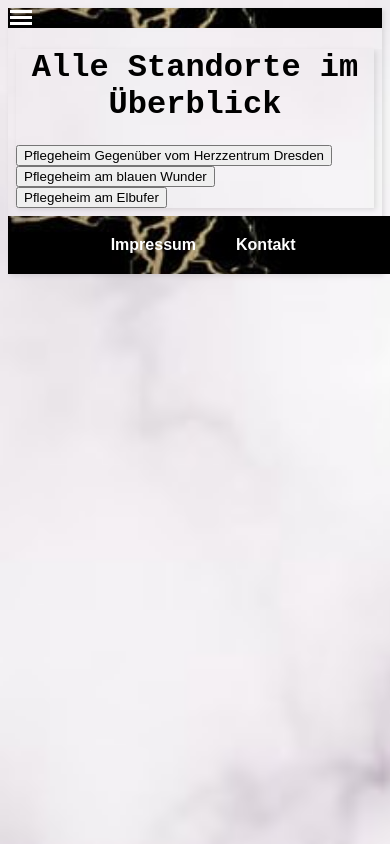
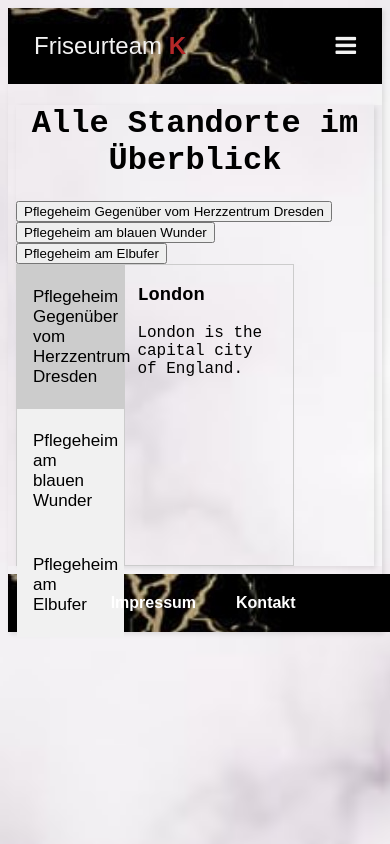
Before and after one commit to MarcoB507/FriseurteamK, an Angular app: page /placement in a window 390 px wide. Built offline with nearby package versions, Linux system fonts and the light colour scheme.

Commit message:
re-work mainpage, header & placement component

```diff
--- a/src/app/components/mainpage/mainpage.component.html
+++ b/src/app/components/mainpage/mainpage.component.html
@@ -37,8 +37,10 @@
   <span class="dot" (click)="currentSlide(2)"></span>
 </div>
 
+<br>
+
 <div id="mainpage_SecondText">
-  <h1 class="mainpage_h1">Reguläre Öffnungzeiten</h1>
+  <h1 class="mainpage_h1">Reguläre Öffnungzeiten</h1><br>
   <table class="price-table">
     <tbody>
     <tr>
@@ -66,7 +68,7 @@
       <td>geschlossen</td>
     </tr>
     </tbody>
-  </table>
+  </table><br><br><br>
 </div>
 <h1 class="mainpage_h1">Aktuelle Informationen
     <p class="mainpage_p">Inhalt von Haupttext ...</p>
--- a/src/app/components/placement/placement.component.css
+++ b/src/app/components/placement/placement.component.css
@@ -1,3 +1,49 @@
 H1 {
   text-align: center;
 }
+
+/* placement.component.css */
+.tab {
+  float: left;
+  border: 1px solid #ccc;
+  background-color: #f1f1f1;
+  width: 30%;
+  height: 300px;
+}
+
+.tab button {
+  display: block;
+  background-color: inherit;
+  color: black;
+  padding: 22px 16px;
+  width: 100%;
+  border: none;
+  outline: none;
+  text-align: left;
+  cursor: pointer;
+  font-size: 17px;
+}
+
+.tab button:hover {
+  background-color: #ddd;
+}
+
+.tab button.active {
+  background-color: #ccc;
+}
+
+.tabcontent {
+  float: left;
+  padding: 0px 12px;
+  border: 1px solid #ccc;
+  width: 40%;
+  border-left: none;
+  height: 300px;
+  display: none;
+}
+
+.clearfix::after {
+  content: "";
+  clear: both;
+  display: table;
+}
--- a/src/app/components/placement/placement.component.html
+++ b/src/app/components/placement/placement.component.html
@@ -3,10 +3,37 @@
   </head>
   <body class="placement">
   <h1>Alle Standorte im Überblick</h1>
+
   <div class="placement_main">
     <button routerLink="/placement/p1">Pflegeheim Gegenüber vom Herzzentrum Dresden</button><br>
     <button routerLink="/placement/p2">Pflegeheim am blauen Wunder</button><br>
     <button routerLink="/placement/p3">Pflegeheim am Elbufer</button><br>
   </div>
+
+  <!-- placement.component.html -->
+  <div class="tab">
+    <button class="tablinks, active" routerLink="/placement/p1" (mouseover)="openCity('Herzzentrum')">Pflegeheim Gegenüber vom Herzzentrum Dresden</button>
+    <button class="tablinks" (mouseover)="openCity('blauen Wunder')">Pflegeheim am blauen Wunder</button>
+    <button class="tablinks" (mouseover)="openCity('Elbufer')">Pflegeheim am Elbufer</button>
+  </div>
+
+  <div id="Herzzentrum" class="tabcontent">
+    <h3>London</h3>
+    <p>London is the capital city of England.</p>
+  </div>
+
+  <div id="blauen Wunder" class="tabcontent">
+    <h3>Paris</h3>
+    <p>Paris is the capital of France.</p>
+  </div>
+
+  <div id="Elbufer" class="tabcontent">
+    <h3>Tokyo</h3>
+    <p>Tokyo is the capital of Japan.</p>
+  </div>
+
+  <div class="clearfix"></div>
+
+
   </body>
 </html>
--- a/src/app/components/placement/placement.component.ts
+++ b/src/app/components/placement/placement.component.ts
@@ -5,6 +5,28 @@ import {Component, OnInit} from '@angular/core';
   templateUrl: './placement.component.html',
   styleUrls: ['./placement.component.css']
 })
-export class PlacementComponent{
+export class PlacementComponent implements  OnInit{
 
+
+  ngOnInit() {
+    // Beim Initialisieren der Komponente "London" als aktiven Tab aktivieren
+    this.openCity('Herzzentrum');
+  }
+
+  openCity(cityName: string): void {
+    const tabcontent = document.getElementsByClassName('tabcontent') as HTMLCollectionOf<HTMLElement>;
+    for (let i = 0; i < tabcontent.length; i++) {
+      tabcontent[i].style.display = 'none';
+    }
+
+    const tablinks = document.getElementsByClassName('tablinks');
+    for (let i = 0; i < tablinks.length; i++) {
+      tablinks[i].classList.remove('active');
+    }
+
+    const cityElement = document.getElementById(cityName);
+    if (cityElement) {
+      cityElement.style.display = 'block';
+    }
+  }
 }
--- a/src/app/header/header.component.css
+++ b/src/app/header/header.component.css
@@ -1,181 +1,63 @@
-#menu {
-  color: white;
-  font-weight: bold;
-  font-family: Arial;
-  padding: 10px;
-  text-align: center;
+/* Add a black background color to the top navigation */
+.topnav {
+  background-color: #333;
+  overflow: hidden;
 }
 
-#menu ul {
-  list-style-type: none;
-  margin: 0;
-  padding: 0;
+/* Style the links inside the navigation bar */
+.topnav a {
+  float: left;
+  display: block;
+  color: #f2f2f2;
+  text-align: center;
+  padding: 14px 10px;
+  text-decoration: none;
+  font-size: 17px;
 }
 
-#menu li {
-  display: inline-block;
-  position: relative;
+/* Change the color of links on hover */
+.topnav a:hover {
+  background-color: #ddd;
+  color: black;
 }
 
-#menu a {
-  color: #fff;
-  text-decoration: none;
-  padding: 10px 20px;
-  display: block;
+/* Add a black background color to the top navigation */
+.topnav {
+  background-color: #333;
+  overflow: hidden;
 }
 
-#menu::-webkit-scrollbar {
-  width: 12px;
+/* Style the links inside the navigation bar */
+.topnav a {
+  text-align: center;
+  display: block;
+  color: #f2f2f2;
+  padding: 24px 26px;
+  text-decoration: none;
+  font-size: 24px;
 }
 
-#menu::-webkit-scrollbar-track {
-  box-shadow: inset 0 0 6px rgba(0,0,0,0.3);
-  -webkit-box-shadow: inset 0 0 6px rgba(0,0,0,0.3);
-  border-radius: 10px;
-}
-#menu::-webkit-scrollbar-thumb {
-  box-shadow: inset 0 0 6px rgba(0,0,0,0.3);
-  -webkit-box-shadow: inset 0 0 6px rgba(0,0,0,0.3);
-  border-radius: 10px;
-  background: #0000002e;
-  height: 50px;
-}
-.menu{
-  margin:0;
-  padding:0;
-  border-top: 1px solid rgba(255, 255, 255, 0.10);
-}
-input[type="checkbox"]:checked ~ #menu {
-  transform: translatey(0);
-  top:50px /*change here related your top menu height*/
-}
-input[type=checkbox] {
-  transition: all 0.3s;
-  box-sizing: border-box;
-  display: none;
-}
-.sidebarIconToggle {
-  transition: all 0.3s;
-  box-sizing: border-box;
-  cursor: pointer;
-  position: absolute;
-  z-index: 99;
-  height: 22px;
-  width: 22px;
-  left:10px;
-  top:10px;
-  display: none
-}
-.spinner {
-  transition: all 0.3s;
-  box-sizing: border-box;
-  position: absolute;
-  height: 3px;
-  width: 100%;
-  background-color: white;
-}
-.horizontal {
-  transition: all 0.3s;
-  box-sizing: border-box;
-  position: relative;
-  float: left;
-  margin-top: 3px;
-}
-.diagonal.part-1 {
-  position: relative;
-  transition: all 0.3s;
-  box-sizing: border-box;
-  float: left;
-}
-.diagonal.part-2 {
-  transition: all 0.3s;
-  box-sizing: border-box;
-  position: relative;
-  float: left;
-  margin-top: 3px;
-}
-input[type=checkbox]:checked ~ .sidebarIconToggle > .horizontal {
-  transition: all 0.3s;
-  box-sizing: border-box;
-  opacity: 0;
-}
-input[type=checkbox]:checked ~ .sidebarIconToggle > .diagonal.part-1 {
-  transition: all 0.3s;
-  box-sizing: border-box;
-  transform: rotate(135deg);
-  margin-top: 8px;
-}
-input[type=checkbox]:checked ~ .sidebarIconToggle > .diagonal.part-2 {
-  transition: all 0.3s;
-  box-sizing: border-box;
-  transform: rotate(-135deg);
-  margin-top: -9px;
+/* Change the color of links on hover */
+.topnav a:hover {
+  background-color: #ddd;
+  color: black;
 }
 
-@media screen and (max-width: 950px) {
-  .sidebarIconToggle{
-    display:block
-  }
+/* Add an active class to highlight the current page */
+.topnav a.active {
+  /*background-color: black;*/
+  /*color: white;*/
 }
 
-/*.dropdown {*/
-/*  float: left;*/
-/*  overflow: hidden;*/
-/*}*/
-
-/*.dropdown .dropbtn {*/
-/*  cursor: pointer;*/
-/*  !*font-size: 16px;*!*/
-/*  border: none;*/
-/*  outline: none;*/
-/*  color: white;*/
-/*  padding: 14px 16px;*/
-/*  background-color: inherit;*/
-/*  font-family: inherit;*/
-/*  margin: 0;*/
-/*}*/
-
-.dropdown-content {
-  position: absolute;
-  background-color: black;
-  min-width: 160px;
-  box-shadow: 0px 8px 16px 0px rgba(0,0,0,0.2);
-  z-index: 1;
-}
-
-.dropdown-content a {
-  float: none;
-  color: black;
-  padding: 12px 16px;
-  text-decoration: none;
-  display: block;
-  text-align: left;
-}
-
-.dropdown-content a:hover {
-  background-color: #ddd;
-}
-
-.dropbtn {
-  background-color: black;
-  color: white;
-  padding: 10px;
-  text-align: center;
-  bottom: 0;
-  font-weight: bold;
-  font-family: Arial;
-  list-style-type: none;
-  margin: 0;
-  padding: 0;
-  display: inline-block;
-  color: #fff;
-  text-decoration: none;
-  padding: 10px 20px;
-  display: block;
+/* Hide the link that should open and close the topnav on small screens */
+.topnav .icon {
+  display: none;
 }
 
 @media screen and (max-width: 600px) {
-  .topnav a:not(:first-child) {display: none;}
+  .topnav a:not(:first-child) {
+    display: none;
+  }
   .topnav a.icon {
     float: right;
     display: block;
@@ -184,13 +66,14 @@ input[type=checkbox]:checked ~ .sidebarIconToggle > .diagonal.part-2 {
 
 /* The "responsive" class is added to the topnav with JavaScript when the user clicks on the icon. This class makes the topnav look good on small screens (display the links vertically instead of horizontally) */
 @media screen and (max-width: 600px) {
-  .topnav.responsive {position: relative;}
+  .topnav.responsive {
+    position: relative;
+  }
   .topnav.responsive a.icon {
     position: absolute;
     right: 0;
     top: 0;
   }
-
   .topnav.responsive a {
     float: none;
     display: block;
@@ -198,31 +81,8 @@ input[type=checkbox]:checked ~ .sidebarIconToggle > .diagonal.part-2 {
   }
 }
 
-@media screen and (max-width: 710px) {
-  .topnav:not(.responsive) ul {
-    display: none;
-  }
-  .topnav:not(.responsive) .sidebarIconToggle {
-    display: block;
-  }
-  .topnav.responsive {
-    position: relative;
-  }
-  .topnav.responsive ul {
-    display: block;
-    position: relative;
-    background-color: #000000;
-    color: white;
-    font-weight: bold;
-    font-family: Arial;
-    padding: 10px;
-    text-align: center;
-  }
-  .topnav.responsive li {
-    display: block;
-  }
-  .topnav.responsive a {
-    display: block;
-    padding: 10px 20px;
-  }
+.red-letter {
+  color: #b52828;
+  font-weight: bold;
+  font-size: 24px;
 }
--- a/src/app/header/header.component.html
+++ b/src/app/header/header.component.html
@@ -2,43 +2,18 @@
 <head>
 </head>
 
-<div class="topnav" id="myTopnav" (click)="toggleSidebar()">
-  <input type="checkbox"  class="openSidebarMenu" id="openSidebarMenu">
-  <label for="openSidebarMenu" class="sidebarIconToggle">
-    <div class="spinner diagonal part-1"></div>
-    <div class="spinner horizontal"></div>
-    <div class="spinner diagonal part-2"></div>
-  </label>
-  <nav id="menu">
-    <div class="main-content-wrapper">
-    <ul>
-    <li><a routerLink="/">Friseurteam K</a></li>
-    <li>
-        <a routerLink="/placement">Standorte</a>
-<!--      </div>div class="dropdown">-->
-<!--        <button routerLink="/placement" class="dropbtn" (click)="toggleDropdown()">Standorte</button>-->
-<!--        <div class="dropdown-content" id="mydropdown" [ngStyle]="{'display': dropdownVisible ? 'block' : 'none'}">-->
-<!--          <a routerLink="/placement/p1">Standort 1</a>-->
-<!--          <a routerLink="/placement/p2">Standort 2</a>-->
-<!--          <a routerLink="/placement/p3">Standort 3</a>-->
-<!--        </div>-->
-<!--      </div>-->
-    </li>
-    <li><a routerLink="/pricelist">Preisliste</a></li>
-    <li><a routerLink="/products">Produkte</a></li>
-    <!--    <li>-->
-<!--      <div class="dropdown">-->
-<!--        <button class="dropbtn" (click)="toggleDropdownproducts()">Produkte</button>-->
-<!--        <div class="dropdown-content" id="mysnddropdown" [ngStyle]="{'display': dropdownVisible ? 'block' : 'none'}">-->
-<!--          <a routerLink="/placement/hair">Für Ihre Haarpflege</a>-->
-<!--          <a routerLink="/placement/feet">Für Ihre Fußpflege</a>-->
-<!--        </div>-->
-<!--      </div>-->
-<!--    </li>-->
-<!--    <li><a routerLink="/appointment">Termin</a></li>-->
-<!--    <li><a routerLink="/career">Karriere</a></li>-->
-  </ul>
-    </div>
-</nav>
+<!-- Load an icon library to show a hamburger menu (bars) on small screens -->
+<link rel="stylesheet" href="https://cdnjs.cloudflare.com/ajax/libs/font-awesome/4.7.0/css/font-awesome.min.css">
+<div class="topnav" [ngClass]="{ 'responsive': isResponsive }">
+  <a routerLink="/" class="active">
+    Friseurteam <span class="red-letter">K</span>
+  </a>
+
+  <a routerLink="/placement">Standorte</a>
+  <a routerLink="/pricelist">Preisliste</a>
+  <a routerLink="/products">Produkte</a>
+  <a href="javascript:void(0);" class="icon" (click)="toggleResponsive()">
+    <i class="fa fa-bars"></i>
+  </a>
 </div>
 </html>
--- a/src/app/header/header.component.ts
+++ b/src/app/header/header.component.ts
@@ -9,19 +9,18 @@ export class HeaderComponent {
 
    dropdownVisible = false;
    dropdownproductsVisible = false;
+  isResponsive: boolean = false;
+
+  toggleResponsive() {
+    this.isResponsive = !this.isResponsive;
+  }
+
 
   toggleSidebar(){
 
   }
 
    ngOnInit() {
-   }
-
-   toggleDropdown() {
-     this.dropdownVisible = !this.dropdownVisible;
-   }
-     toggleDropdownproducts() {
-     this.dropdownproductsVisible = !this.dropdownproductsVisible;
    }
 
    @HostListener('document:click', ['$event'])
@@ -35,4 +34,5 @@ export class HeaderComponent {
        this.dropdownVisible = false;
      }
   }
+
 }
--- a/src/styles.css
+++ b/src/styles.css
@@ -37,3 +37,8 @@ table, tr, td, h, a {
   background-image: url(pictures/jubilee-ace.jpg);
   height: 293px;
 }
+
+.topnav {
+  background-image: url(pictures/menu_footer_bg.jpg);
+  vertical-align: sub;
+}
```
Also changed, not shown: src/app/components/mainpage/mainpage.component.css (+24 -9 lines).
